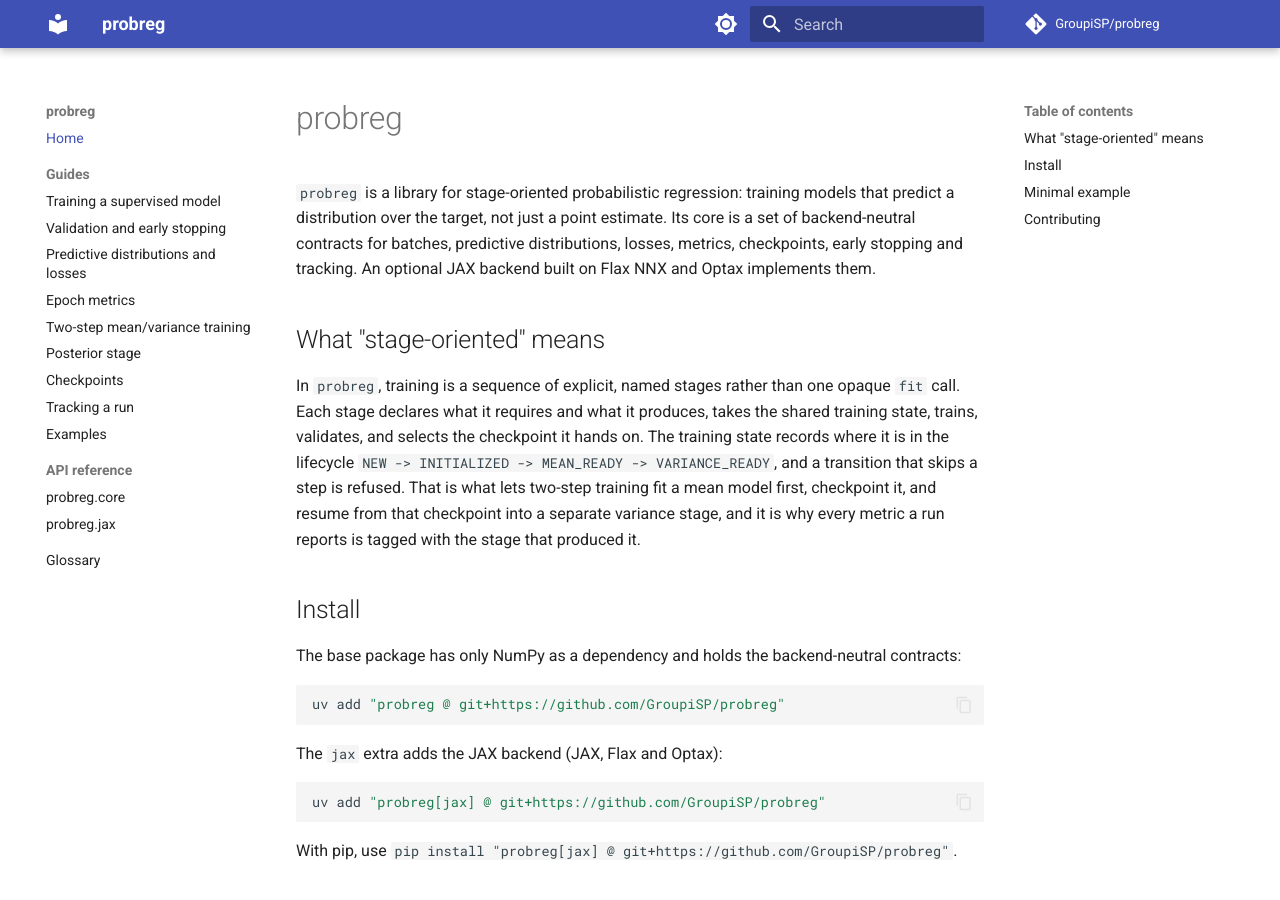
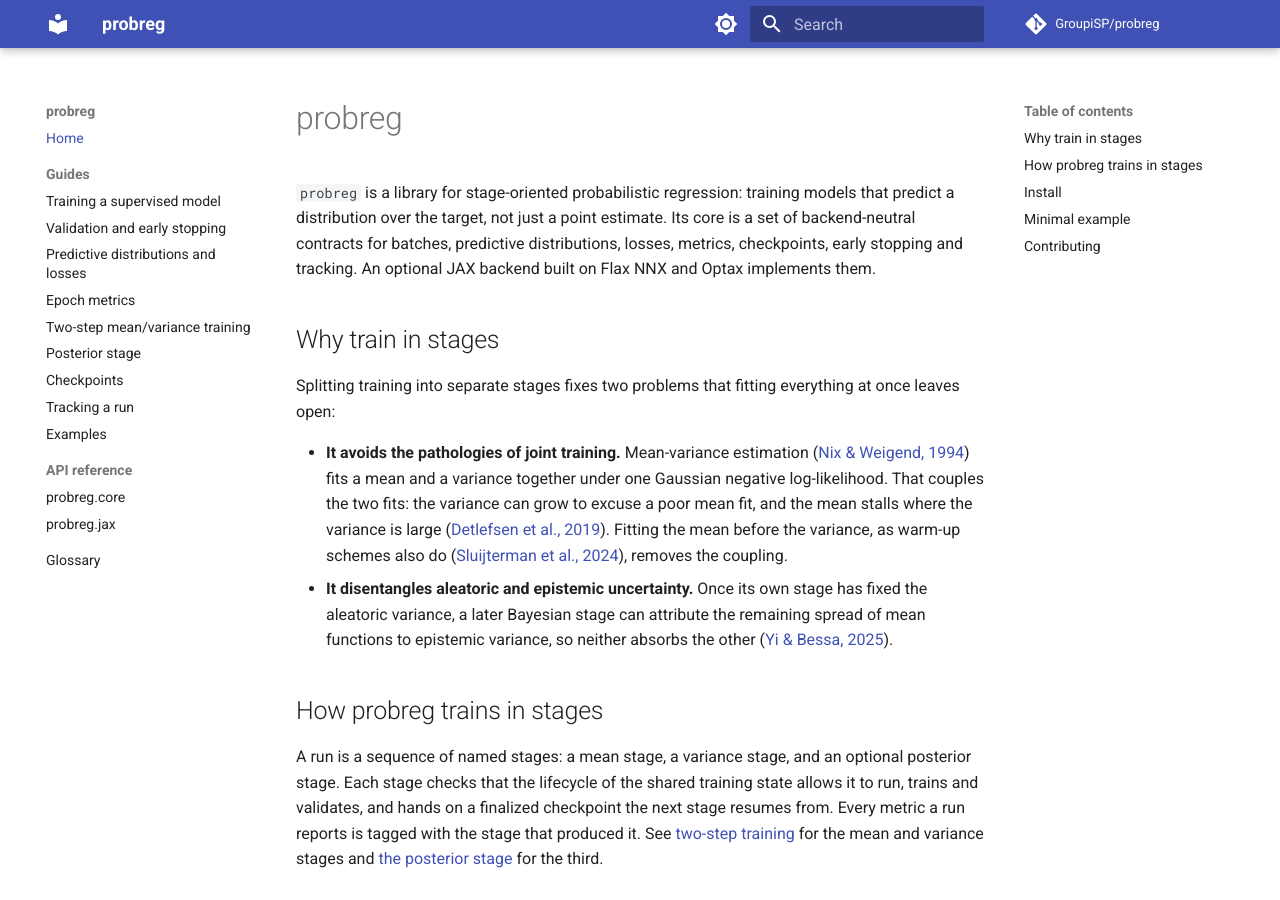
Before and after one commit to GroupiSP/probreg, an MkDocs documentation site: the page built from docs_site/index.md, in a window 1280 px wide and 900 px high. Built offline with MkDocs 1.6.1 and Material for MkDocs 9.7.7, drawn with Linux system fonts in a browser that asks for light colours; comment, search, counter and statistics services are not loaded.

Commit message:
docs: motivate stage-based training on the docs homepage
Replace "What stage-oriented means" with why stages avoid the pathologies
of joint mean-variance training and disentangle aleatoric from epistemic
uncertainty, citing Nix & Weigend, Detlefsen et al., Sluijterman et al.
and Yi & Bessa, plus a short account of how probreg runs its stages.
Cite the same sources in the two-step training guide, and add Stage and
Joint training to the glossary.

Refs #96

Co-Authored-By: Claude Opus 5.5 <noreply@anthropic.com>

```diff
--- a/docs_site/guides/two-step-training.md
+++ b/docs_site/guides/two-step-training.md
@@ -1,9 +1,13 @@
 # Two-step mean/variance training
 
 Training a mean and a variance jointly, as a Gaussian head under a negative
-log-likelihood does, couples their gradients: the variance can grow to excuse a
-poor mean fit, and the mean can stall where the variance is large. Two-step
-training removes the coupling. A first stage fits a deterministic mean model with
+log-likelihood does
+([Nix & Weigend, 1994](https://doi.org/10.1109/ICNN.1994.374138)), couples their
+gradients: the variance can grow to excuse a poor mean fit, and the mean can
+stall where the variance is large
+([Detlefsen et al., 2019](https://doi.org/10.48550/arXiv.1906.03260)). Two-step
+training removes the coupling, as warm-up schemes that fit the mean first also
+do ([Sluijterman et al., 2024](https://doi.org/10.1016/j.neucom.2024.127929)). A first stage fits a deterministic mean model with
 a squared-error loss. A second stage freezes it, takes its squared residuals as
 targets, and fits a Gamma model to them, whose mean is the aleatoric variance.
 
--- a/docs_site/index.md
+++ b/docs_site/index.md
@@ -6,17 +6,34 @@ Its core is a set of backend-neutral contracts for batches, predictive
 distributions, losses, metrics, checkpoints, early stopping and tracking. An
 optional JAX backend built on Flax NNX and Optax implements them.
 
-## What "stage-oriented" means
+## Why train in stages
 
-In `probreg`, training is a sequence of explicit, named stages rather than one
-opaque `fit` call. Each stage declares what it requires and what it produces,
-takes the shared training state, trains, validates, and selects the checkpoint
-it hands on. The training state records where it is in the lifecycle
-`NEW -> INITIALIZED -> MEAN_READY -> VARIANCE_READY`, and a transition that
-skips a step is refused. That is what lets two-step training fit a mean model
-first, checkpoint it, and resume from that checkpoint into a separate variance
-stage, and it is why every metric a run reports is tagged with the stage that
-produced it.
+Splitting training into separate stages fixes two problems that fitting
+everything at once leaves open:
+
+- **It avoids the pathologies of joint training.** Mean-variance estimation
+  ([Nix & Weigend, 1994](https://doi.org/10.1109/ICNN.1994.374138)) fits a mean
+  and a variance together under one Gaussian negative log-likelihood. That
+  couples the two fits: the variance can grow to excuse a poor mean fit, and the
+  mean stalls where the variance is large
+  ([Detlefsen et al., 2019](https://doi.org/10.48550/arXiv.1906.03260)).
+  Fitting the mean before the variance, as warm-up schemes also do
+  ([Sluijterman et al., 2024](https://doi.org/10.1016/j.neucom.2024.127929)),
+  removes the coupling.
+- **It disentangles aleatoric and epistemic uncertainty.** Once its own stage
+  has fixed the aleatoric variance, a later Bayesian stage can attribute the
+  remaining spread of mean functions to epistemic variance, so neither absorbs
+  the other ([Yi & Bessa, 2025](https://doi.org/10.48550/arXiv.2505.02743)).
+
+## How probreg trains in stages
+
+A run is a sequence of named stages: a mean stage, a variance stage, and an
+optional posterior stage. Each stage checks that the lifecycle of the shared
+training state allows it to run, trains and validates, and hands on a finalized
+checkpoint the next stage resumes from. Every metric a run reports is tagged
+with the stage that produced it. See
+[two-step training](guides/two-step-training.md) for the mean and variance
+stages and [the posterior stage](guides/posterior-stage.md) for the third.
 
 ## Install
 
```
Also changed, not shown: GLOSSARY.md (+8 -0 lines).
